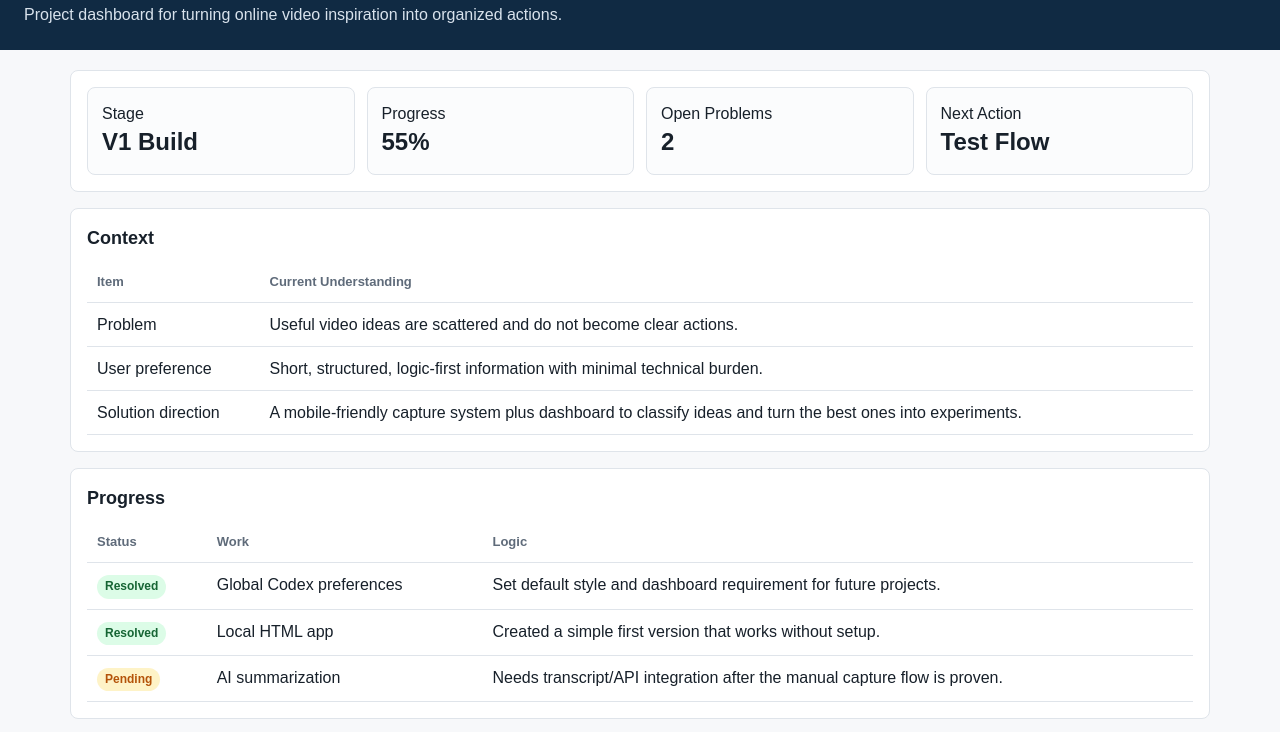
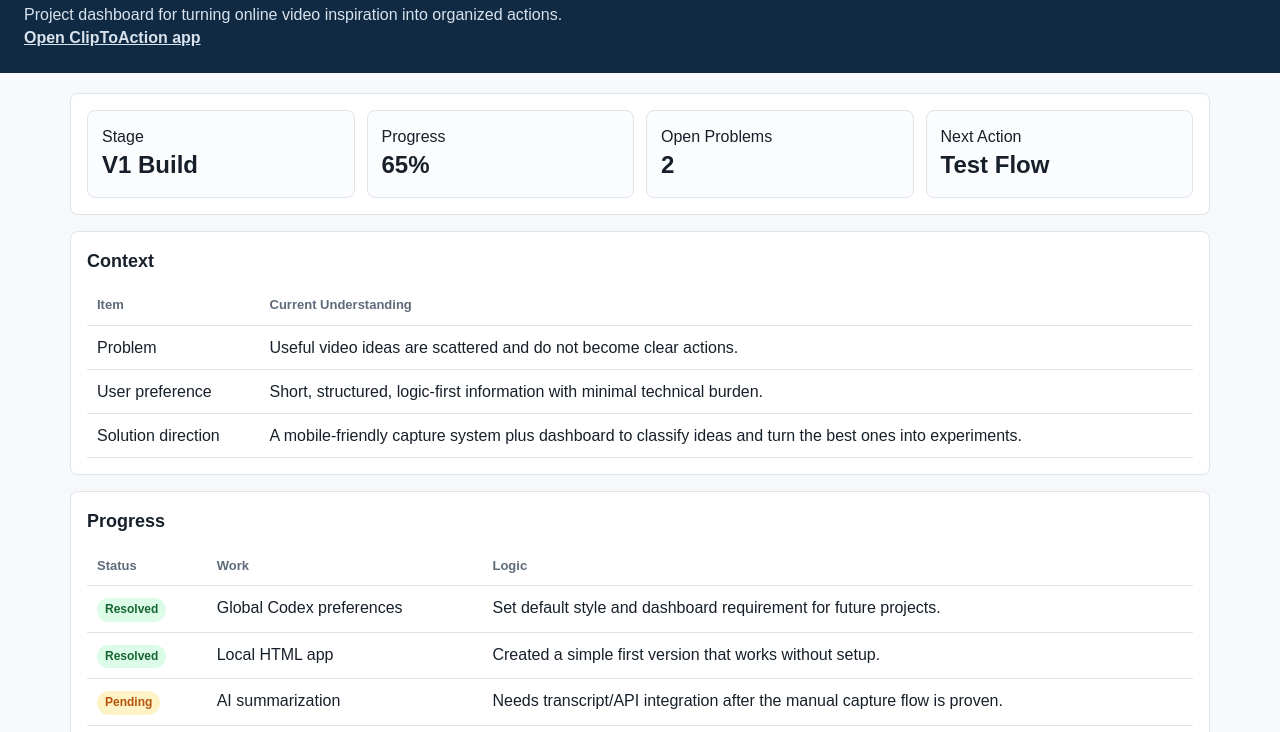
Before and after one commit to Jaiswalmagic1/ClipToAction, a plain HTML site: page project_dashboard.html in a window 1280 px wide. Shown: the part 68-800 px from the top of the page. Drawn offline with Linux system fonts and the light colour scheme.

Commit message:
Add GitHub Pages publishing

```diff
--- a/project_dashboard.html
+++ b/project_dashboard.html
@@ -65,12 +65,13 @@
   <header>
     <h1>ClipToAction</h1>
     <p>Project dashboard for turning online video inspiration into organized actions.</p>
+    <p><a href="index.html" style="color:#d8e2ec;font-weight:700;">Open ClipToAction app</a></p>
   </header>
 
   <main>
     <section class="grid" aria-label="Project status">
       <div class="metric"><span>Stage</span><strong>V1 Build</strong></div>
-      <div class="metric"><span>Progress</span><strong>55%</strong></div>
+      <div class="metric"><span>Progress</span><strong>65%</strong></div>
       <div class="metric"><span>Open Problems</span><strong>2</strong></div>
       <div class="metric"><span>Next Action</span><strong>Test Flow</strong></div>
     </section>
```
Also changed, not shown: index.html (+1 -0 lines), .github/workflows/pages.yml (added), 1 other file.
